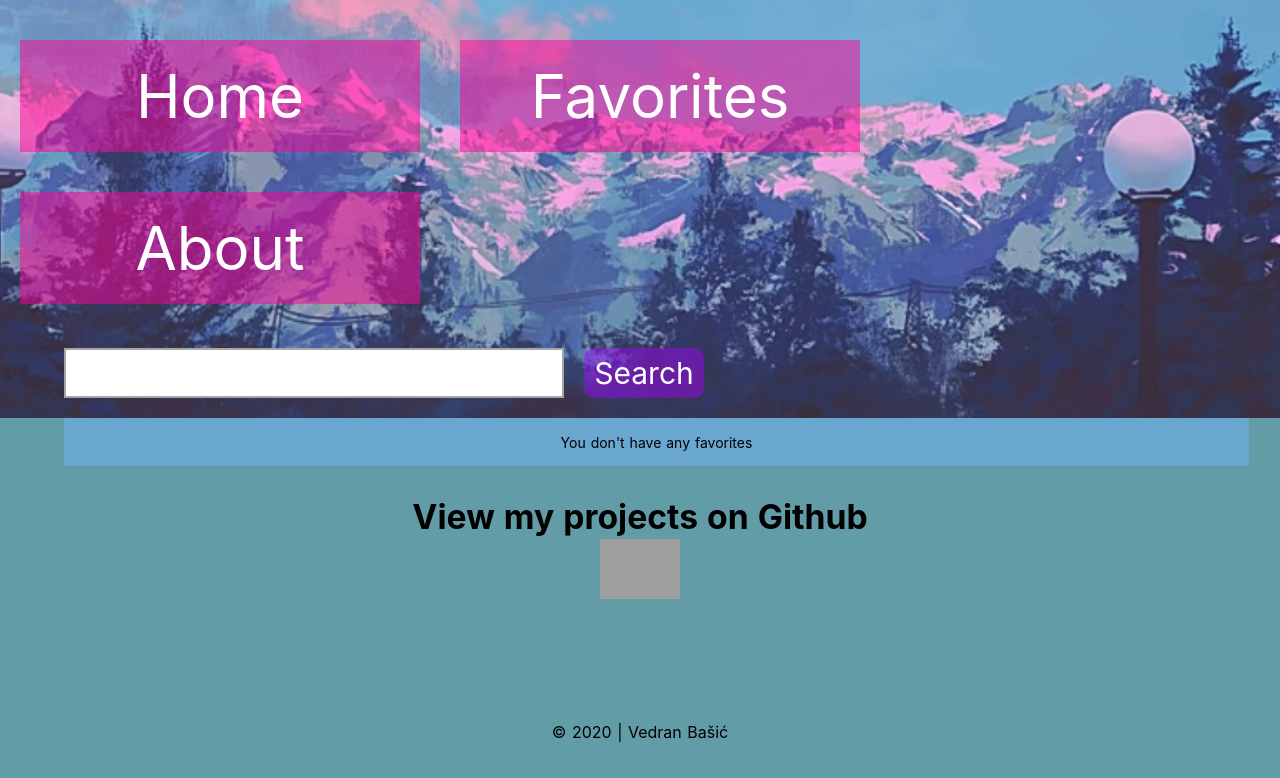
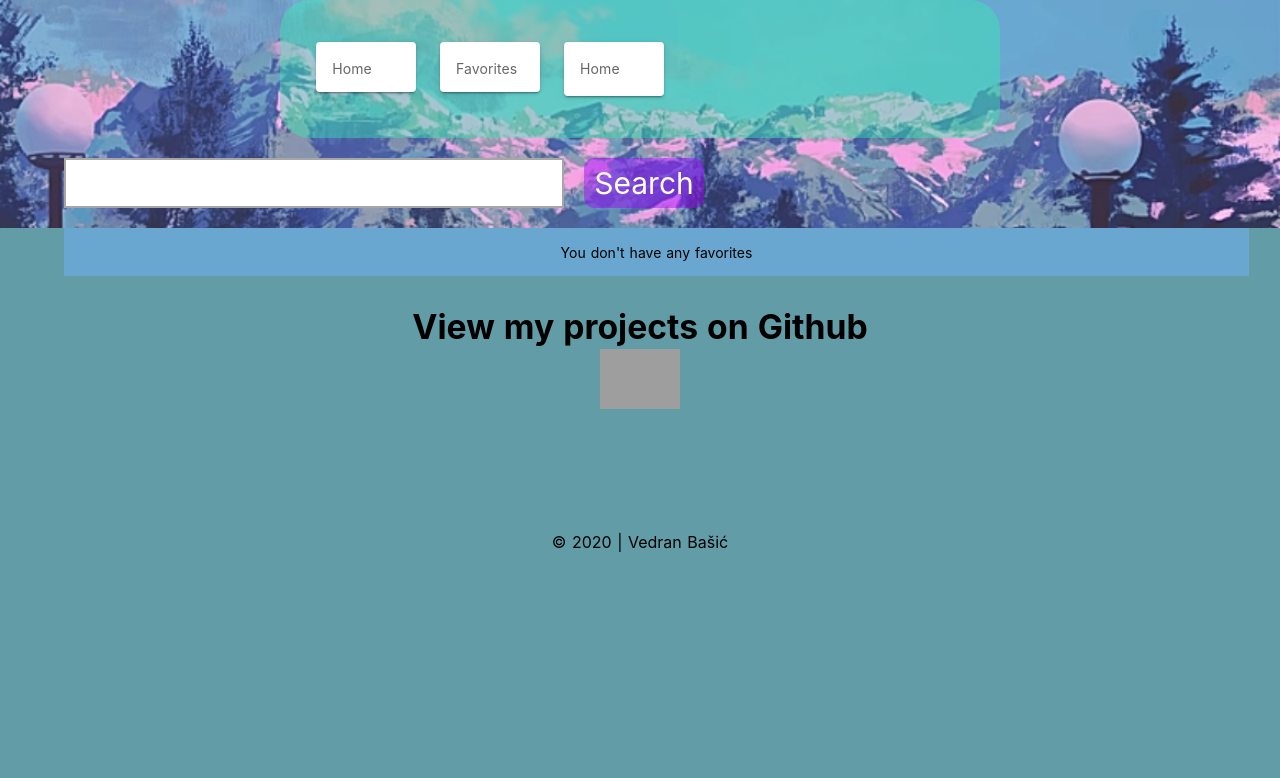
Before and after one commit to Vedran-Basic/Gauss-Repo-VB, a Nuxt app: page /favorites in a window 1280 px wide. Shown: the top 778 px of the page. Built offline with nearby package versions, Linux system fonts and the light colour scheme; grey boxes are pictures that could not be loaded.

Commit message:
Header u procesu vuetifiranja

```diff
--- a/assets/header.css
+++ b/assets/header.css
@@ -1,36 +1,19 @@
 nav {
-  display: block;
   width: auto;
   overflow: hidden;
   margin: 0 auto;
-  text-align: center;
-  padding-top: 20px;
-}
-.topnav {
-  padding: 0;
-  margin: 0;
-  display: inline-block;
 
-}
+  background-color: rgba(48, 240, 176, 0.4);
+  border-radius:30px;
 
-.navbar-item {
-  padding: 0;
-  float: left;
 
-  justify-content: center;
 }
 
 nav a {
   margin: 20px;
-  width: 400px;
-
-  display: inline-block;
   text-decoration: none;
-
-  background-color: rgba(255, 0, 149, 0.50);
-  font-size: 60px;
+  font-size: 35px;
   color: white;
-  padding: 20px 10px;
 }
 
   nav a:hover {
@@ -39,7 +22,8 @@ nav a {
   }
 
   .navbar-container {
-
+    display:flex;
+    flex-direction: column;
     background-image: url('/HeaderPic.jpg');
     background-position: top;
     background-size: cover;
--- a/assets/pagination.css
+++ /dev/null
@@ -1,35 +0,0 @@
-.top-pages{
-  display:inline;
-  list-style:none;
-
-}
-.search-button{
-  display: inline;
-}
-
-
-.pagination {
-  display: inline-block;
-}
-
-.pagination li{
-  color: black;
-  float: left;
-  padding: 5px 10px;
-  text-decoration: none;
-  margin:3px;
-  font-size: 25px;
-}
-
-  .inactive:hover ,
-  .inactive:active{
-    background-color: grey;
-    cursor:pointer;
-  }
-
-  li{
-      background-color:slategrey;
-  }
-  .current-page{
-    background-color: rgb(66,66,66);
-  }
--- a/components/Movies/MoviePreview.vue
+++ b/components/Movies/MoviePreview.vue
@@ -43,11 +43,16 @@
                      right>
                 Remove from Favorites
               </v-btn>
+              <v-snackbar v-model="snackbar" :timeout="timeout">
+                  {{ snackBarText }}
+                  <v-btn color="blue" text @click="snackbar = false">Close</v-btn>
+              </v-snackbar>
             </v-card>
           </v-hover>
         </v-col>
       </v-row>
     </v-container>
+
   </div>
 </template>
 
@@ -60,7 +65,10 @@ import { mapActions } from 'vuex'
       return {
         Poster: this.movies.Poster,
         Title: this.movies.Title,
-        Year: this.movies.Year
+        Year: this.movies.Year,
+        snackBarText: '',
+        snackbar: false,
+        timeout: 2000
       }
     },
     props: {
@@ -71,9 +79,15 @@ import { mapActions } from 'vuex'
           'storeMovie'
           ]),
         addToFavs() {
+            this.snackbar=false
+            this.snackBarText="Added to favorites"
+            this.snackbar=true
             this.$emit('addToFavs', this.movies)
           },
           removeFromFavs(){
+            this.snackbar=false
+            this.snackBarText="Removed from favorites"
+            this.snackbar=true
             this.$emit('removeFromFavs', this.movies)
           }
       },
@@ -108,7 +122,7 @@ import { mapActions } from 'vuex'
   }
 
   .v-card:not(.on-hover) {
-    background-color:rgb(56, 53, 53);
+    background-color:rgb(41, 37, 37);
   }
 
 
--- a/components/header.vue
+++ b/components/header.vue
@@ -2,13 +2,45 @@
   <header>
     <div class="navbar-container">
       <nav>
-        <div class="topnav">
-          <div class="navbar-item"> <nuxt-link :to="'/'"> Home </nuxt-link> </div>
-          <div class="navbar-item"> <nuxt-link :to="'/favorites'"> Favorites </nuxt-link> </div>
-          <div class="navbar-item"> <nuxt-link :to="'about'"> About </nuxt-link> </div>
-        </div>
-        <searchbar searchText="" :search-content="searchContent" />
+      <v-container >
+        <v-row>
+          <v-col cols="12" sm="2">
+            <nuxt-link :to="'/'">
+
+              <v-card elevation="4" height="50" width="400px">
+                <v-card-text>
+                  Home
+                </v-card-text>
+              </v-card>
+            </nuxt-link>
+          </v-col>
+
+          <v-col cols="12" sm="2">
+            <nuxt-link :to="'/favorites'">
+              <v-card elevation="4" height="50" width="200">
+              <v-card-text>
+                Favorites
+              </v-card-text>
+              </v-card>
+            </nuxt-link>
+          </v-col>
+
+          <v-col cols="12" sm="2" height="50" width="200">
+            <nuxt-link :to="'about'">
+              <v-card elevation="4">
+                <v-card-text>
+                  Home
+                </v-card-text>
+              </v-card>
+            </nuxt-link>
+          </v-col>
+
+        </v-row>
+      </v-container>
+
+
       </nav>
+      <searchbar searchText="" :search-content="searchContent" />
     </div>
   </header>
 </template>
@@ -16,7 +48,10 @@
 <style scoped>
 @import "~/assets/header.css";
 @import "~/assets/searchbar.css";
-
+.v-container{
+  display:flex;
+  justify-content: center;
+}
 
 </style>
 
--- a/components/pagination.vue
+++ b/components/pagination.vue
@@ -1,35 +1,5 @@
 <template>
     <div class="pagination">
-        <!--<ul class="top-pages">
-          <nuxt-link v-if="$route.query.pageNumber !== undefined" :to="{path:'/search', query: { results:this.$route.query.results, pageNumber: undefined} }">
-            <li class="inactive">1</li>
-          </nuxt-link>
-          <li v-else class="current-page"> 1 </li>
-
-          <nuxt-link  v-if="$route.query.pageNumber === undefined" :to="{ path: '/search', query: { results:this.$route.query.results, pageNumber:2 } }">
-            <li class="inactive"> 2 </li>
-          </nuxt-link>
-          <li v-if="$route.query.pageNumber > 3"> ... </li>
-          <nuxt-link v-if="$route.query.pageNumber > 2" :to="{path: '/search', query: { results:this.$route.query.results, pageNumber:this.$route.query.pageNumber-1 }}">
-              <li class="inactive">{{ this.$route.query.pageNumber - 1}}   </li>
-          </nuxt-link>
-
-          <li class="current-page" v-if="$route.query.pageNumber !== lastPage && $route.query.pageNumber >1">{{this.$route.query.pageNumber}}</li>
-
-          <nuxt-link v-if="$route.query.pageNumber > 1 && $route.query.pageNumber < lastPage-1" :to="{ path: '/search', query: { results:this.$route.query.results, pageNumber:Number(this.$route.query.pageNumber)+1 } }">
-            <li class="inactive"> {{ Number(this.$route.query.pageNumber) + 1}} </li>
-          </nuxt-link>
-
-          <li v-if="$route.query.pageNumber < lastPage - 2 || $route.query.pageNumber === undefined "> ... </li>
-          <nuxt-link v-if="$route.query.pageNumber === undefined || $route.query.pageNumber !== lastPage" :to="{ path: '/search', query: { results:this.$route.query.results, pageNumber: lastPage } }">
-            <li class="inactive">  {{ lastPage }} </li>
-          </nuxt-link>
-          <li v-else class="current-page"> {{ lastPage }} </li>
-
-        </ul>
-       -->
-
-
       <v-pagination
         v-model="currentPage"
         :length="lastPage"
@@ -71,5 +41,4 @@
 </script>
 
 <style scoped>
-@import "~/assets/pagination.css";
 </style>
--- a/pages/favorites/index.vue
+++ b/pages/favorites/index.vue
@@ -26,10 +26,13 @@
       </template>
     </v-data-table>
 
+    <v-snackbar v-model="snackbar" :timeout="timeout">
+      {{ snackBarText }}
+      <v-btn color="blue" text @click="snackbar = false">Close</v-btn>
+    </v-snackbar>
+
   </div>
 </template>
-
-
 
 <script>
   import { mapGetters } from 'vuex'
@@ -51,7 +54,10 @@
           },
           { text: 'Year',align: 'start', value: 'Year' }
         ],
-        movies:[]
+        movies:[],
+        snackBarText: '',
+        snackbar: false,
+        timeout: 2000
       }
     },
     mounted(){
@@ -59,6 +65,9 @@
     },
     methods: {
       removeFromFavs(item) {
+        this.snackbar=false
+        this.snackBarText="Removed from favorites"
+        this.snackbar=true
         this.$store.dispatch('favMovies/removeFromFavorites', item)
       },
       redirectToMovie(imdbID){
```
Lines whose indentation alone changed are shown as unchanged.
